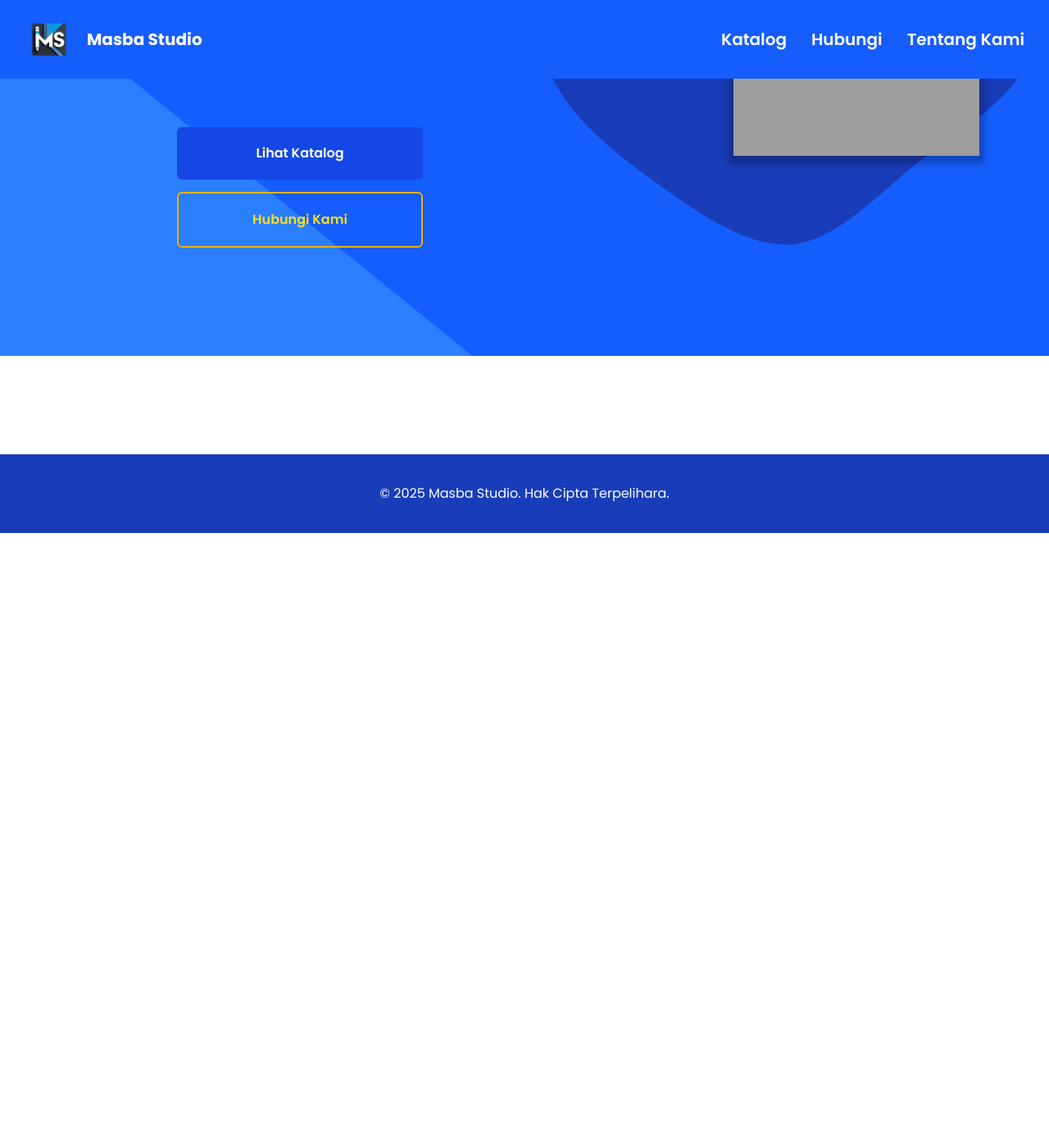
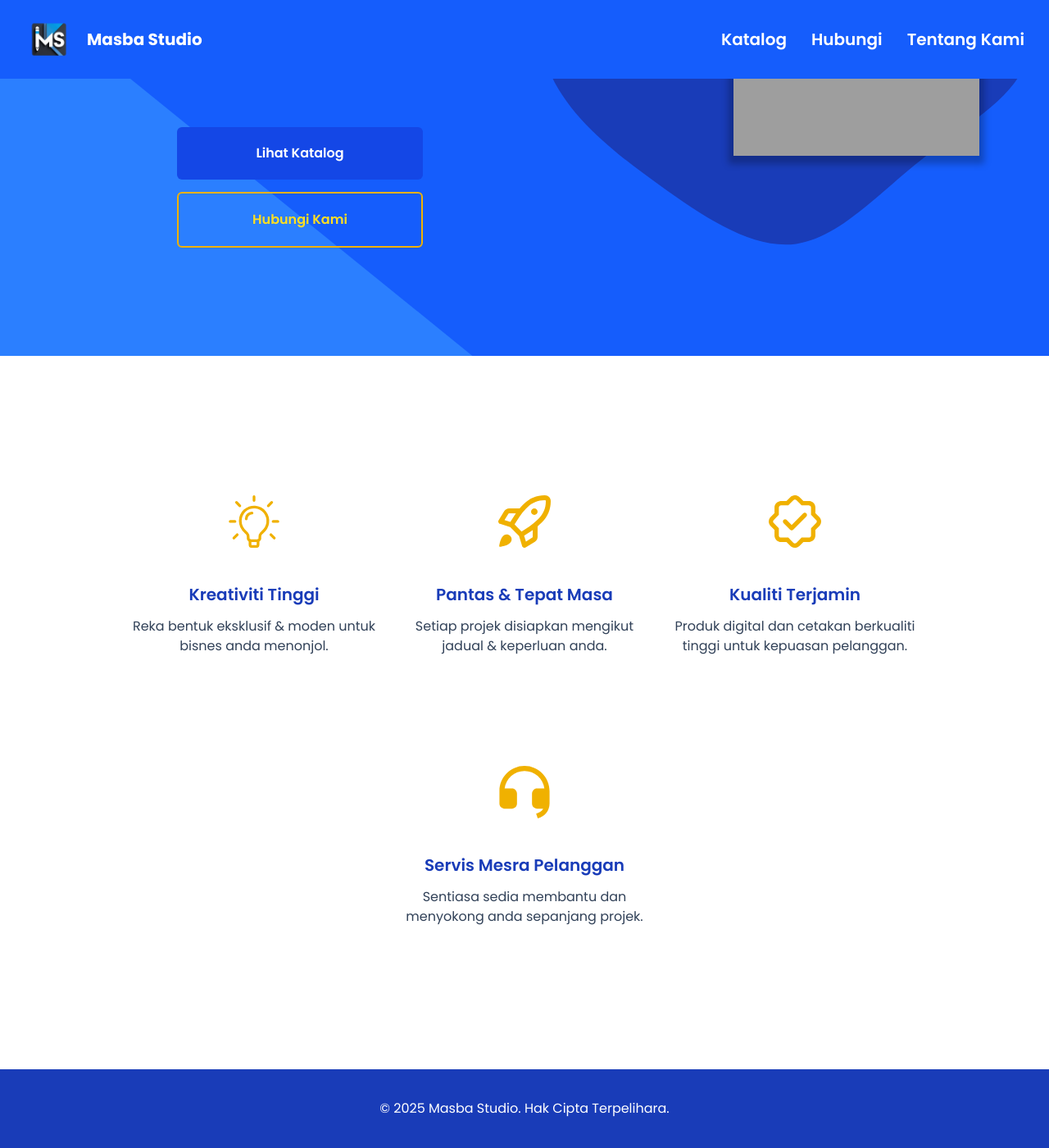
Before and after one commit to masba12/MasbaStudio, a Jekyll site: the page built from index.md, in a window 1280 px wide and 1400 px high, scrolled down 456 px. Shown: the whole window at 82% size. Built offline with Jekyll 4.4.1, drawn with Linux system fonts in a browser that asks for light colours; before the commit the page ends 1106 px from its top, so only the background shows below that; grey boxes are pictures that could not be loaded.

Commit message:
fix sm why us

```diff
--- a/_layouts/index.html
+++ b/_layouts/index.html
@@ -41,7 +41,7 @@
 					</div>
 			</div>
 		</section>
-{% comment %}
+
 		<section class="why-us">
 			<div class="why">
 				<img src="{{ "/assets/images/light-bulb.svg" }}" alt="Light Bulb Icon">
@@ -64,7 +64,7 @@
 				<p>Sentiasa sedia membantu dan menyokong anda sepanjang projek.</p>
 			</div>
 		</section>
-
+{% comment %}
 		<section class="services">
 			<div class="service">
 				<div class="service-detail">
--- a/_sass/index.scss
+++ b/_sass/index.scss
@@ -274,6 +274,7 @@ body.show-menu {
   align-items: center;
   justify-content: center;
   padding: 0 30px;
+  flex-wrap: wrap;
   gap: 30px;
   margin-bottom: 120px;
 
```
